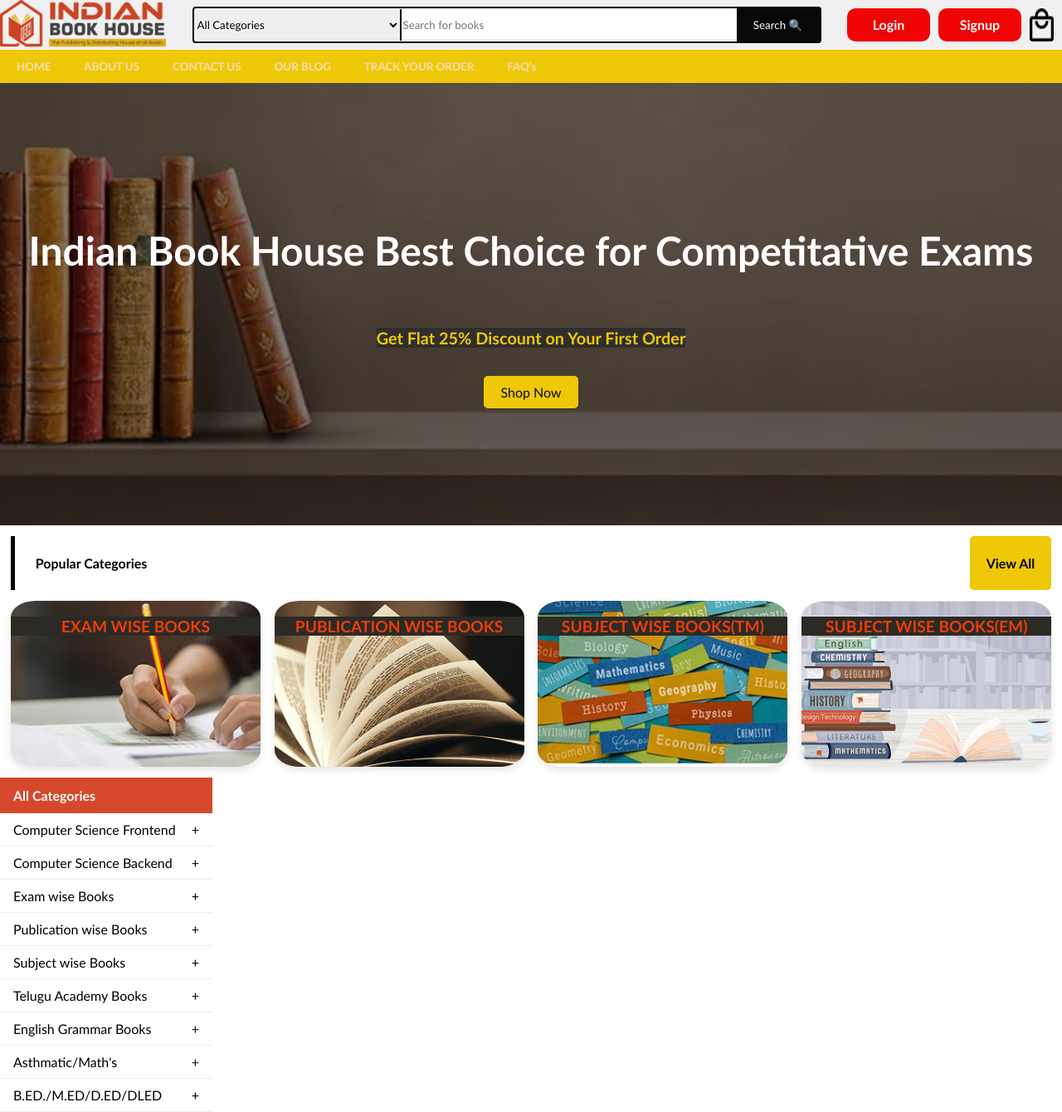
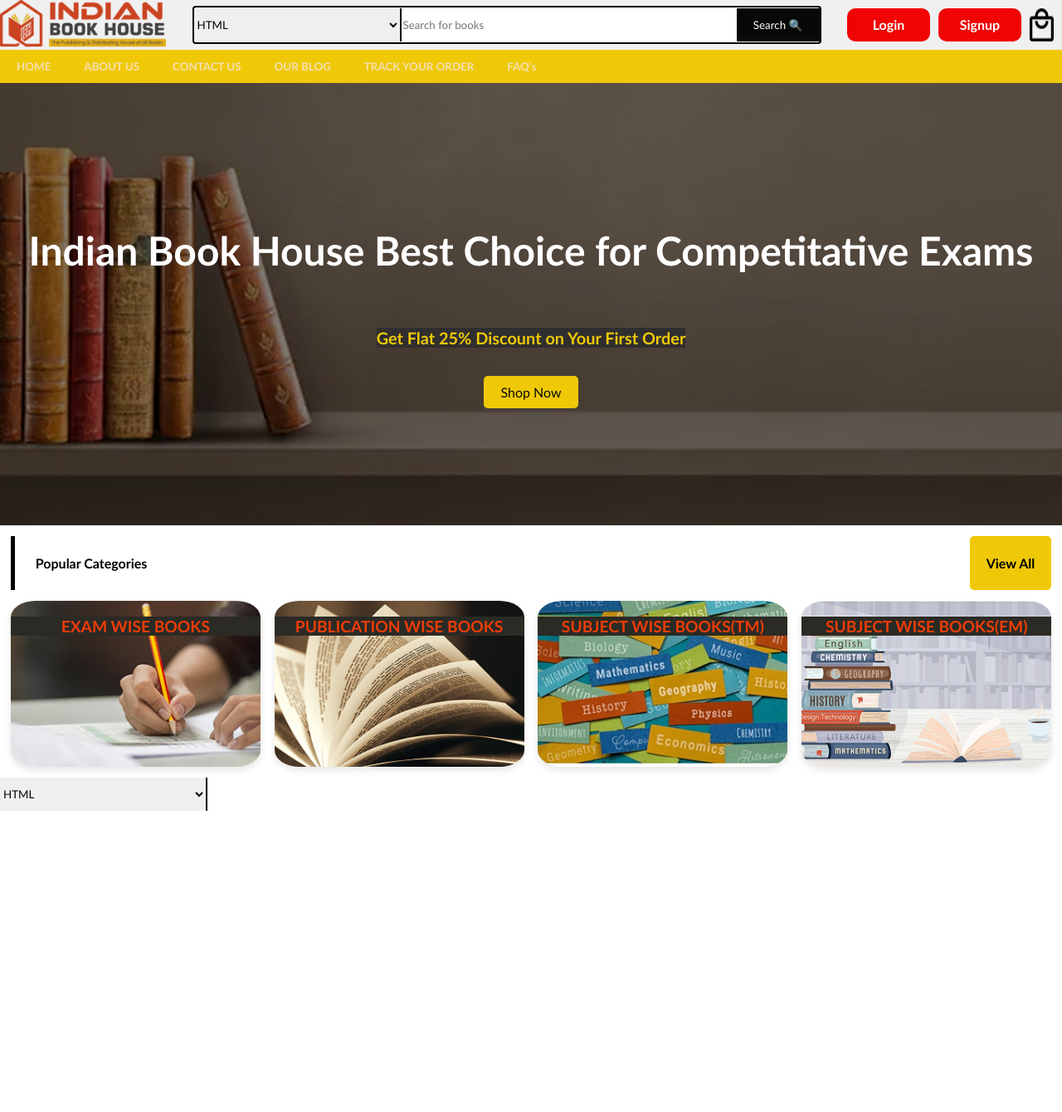
Before and after one commit to lokeshwarp01/indianbookhouse, a React (Create React App) app: page / in a window 1280 px wide. Shown: the whole page at 83% size. After the commit the page ends 977 px from the top, so only its background shows below. Built offline with nearby package versions, Linux system fonts and the light colour scheme.

Commit message:
modified selectoptionmenu

```diff
--- a/src/App.js
+++ b/src/App.js
@@ -3,7 +3,7 @@
 import Banner from "./components/Banner.js";
 import HeadingButton from "./components/Heading_Button.js";
 import PopularCat from "./components/PopularCat.js";
-import CollapseSideBar from "./components/CollapseSideBar.js";
+import CategoryDropdown from "./components/CategoryDropdown.js";
 import categories from "./assets/DATA.js";
 import './App.css';
 function App() {
@@ -16,7 +16,7 @@
         headingText="Popular Categories"
         buttonText="View All" />
       <PopularCat />
-      <CollapseSideBar categories={categories} />
+      <CategoryDropdown categories={categories} />
     </div >
   );
 }
--- /dev/null
+++ b/src/components/CategoryDropdown.css
@@ -0,0 +1,7 @@
+#category-dropdown {
+    width: 250px;
+    height: 40.5px;
+    border: none;
+    border-right: 2px solid #000;
+    cursor: pointer;
+}
--- /dev/null
+++ b/src/components/CategoryDropdown.js
@@ -0,0 +1,20 @@
+import React from "react";
+import categories from "../assets/DATA.js";
+import "./CategoryDropdown.css";
+const CategoryDropdown = () => {
+    return (
+        <div >
+            <select id="category-dropdown" >
+                {categories.map((category, i) => (
+                    <optgroup key={i} label={category.title}>
+                        {category.items.map((item, j) => (
+                            <option key={j} value={item}>{item}</option>
+                        ))}
+                    </optgroup>
+                ))}
+            </select>
+        </div >
+    );
+};
+
+export default CategoryDropdown;
--- a/src/components/CollapseSideBar.css
+++ /dev/null
@@ -1,40 +0,0 @@
-/* Sidebar container */
-.sidebar {
-    width: 20%;
-}
-
-.sidebar-title {
-    background-color: #d6482c;
-    color: white;
-    padding: 12px 16px;
-    font-weight: bold;
-    font-size: 16px;
-}
-
-/* Collapsible Menu */
-.menu-section {
-    border-bottom: 1px solid #eee;
-}
-
-.menu-header {
-    display: flex;
-    justify-content: space-between;
-    padding: 10px 16px;
-    cursor: pointer;
-    background-color: #fff;
-}
-
-.menu-header:hover {
-    background-color: #f0f0f0;
-}
-
-.submenu {
-    padding-left: 20px;
-    font-size: 13px;
-    color: #333;
-    list-style-type: disc;
-}
-
-.submenu li {
-    padding: 6px 0;
-}
--- a/src/components/CollapseSideBar.js
+++ /dev/null
@@ -1,37 +0,0 @@
-import React, { useState } from "react";
-import "./CollapseSideBar.css";
-
-// Collapsible Menu Component
-const CollapsibleMenu = ({ title, items = [] }) => {
-    const [isOpen, setIsOpen] = useState(false);
-
-    return (
-        <div className={`menu-section ${isOpen ? "open" : ""}`}>
-            <div className="menu-header" onClick={() => setIsOpen(!isOpen)}>
-                <span>{title}</span>
-                <span>{isOpen ? "−" : "+"}</span>
-            </div>
-            {isOpen && items.length > 0 && (
-                <ul className="submenu">
-                    {items.map((item, i) => (
-                        <li key={i}>{item}</li>
-                    ))}
-                </ul>
-            )}
-        </div>
-    );
-};
-
-// Sidebar Component
-const Sidebar = ({ categories = [] }) => {
-    return (
-        <div className="sidebar">
-            <div className="sidebar-title">All Categories</div>
-            {categories.map((cat, index) => (
-                <CollapsibleMenu key={index} title={cat.title} items={cat.items} />
-            ))}
-        </div>
-    );
-};
-
-export default Sidebar;
--- a/src/components/Header.css
+++ b/src/components/Header.css
@@ -1,5 +1,5 @@
 .header {
-    position:static;
+    position: static;
     display: flex;
     flex-direction: row;
     justify-content: space-between;
@@ -41,7 +41,7 @@
 
 #search {
     width: 400px;
-    height: 33px;
+    height: 40.5px;
     border: none;
 }
 
--- a/src/components/Header.js
+++ b/src/components/Header.js
@@ -2,6 +2,7 @@
 import "./Header.css";
 import logo from '../assets/Layer_x0020_1.png';
 import cart from '../assets/Vector.png';
+import CategoryDropdown from './CategoryDropdown';
 
 const Header = () => {
   return (
@@ -10,17 +11,7 @@
         <img className="logo" src={logo} alt="logo" />
       </div>
       <div className="filter-search">
-        <select id="catagory">
-          <option className="options" value="all">All Categories</option>
-          <option className="options" value="fiction">Fiction</option>
-          <option className="options" value="non-fiction">Non-Fiction</option>
-          <option className="options" value="science">Science</option>
-          <option className="options" value="history">History</option>
-          <option className="options" value="biography">Biography</option>
-          <option className="options" value="fantasy">Fantasy</option>
-          <option className="options" value="mystery">Mystery</option>
-          <option className="options" value="romance">Romance</option>
-        </select>
+        <CategoryDropdown />
         <input type="text" id="search" placeholder="Search for books" />
         <button id="search-button">Search &#x1F50D;</button>
       </div>
```
